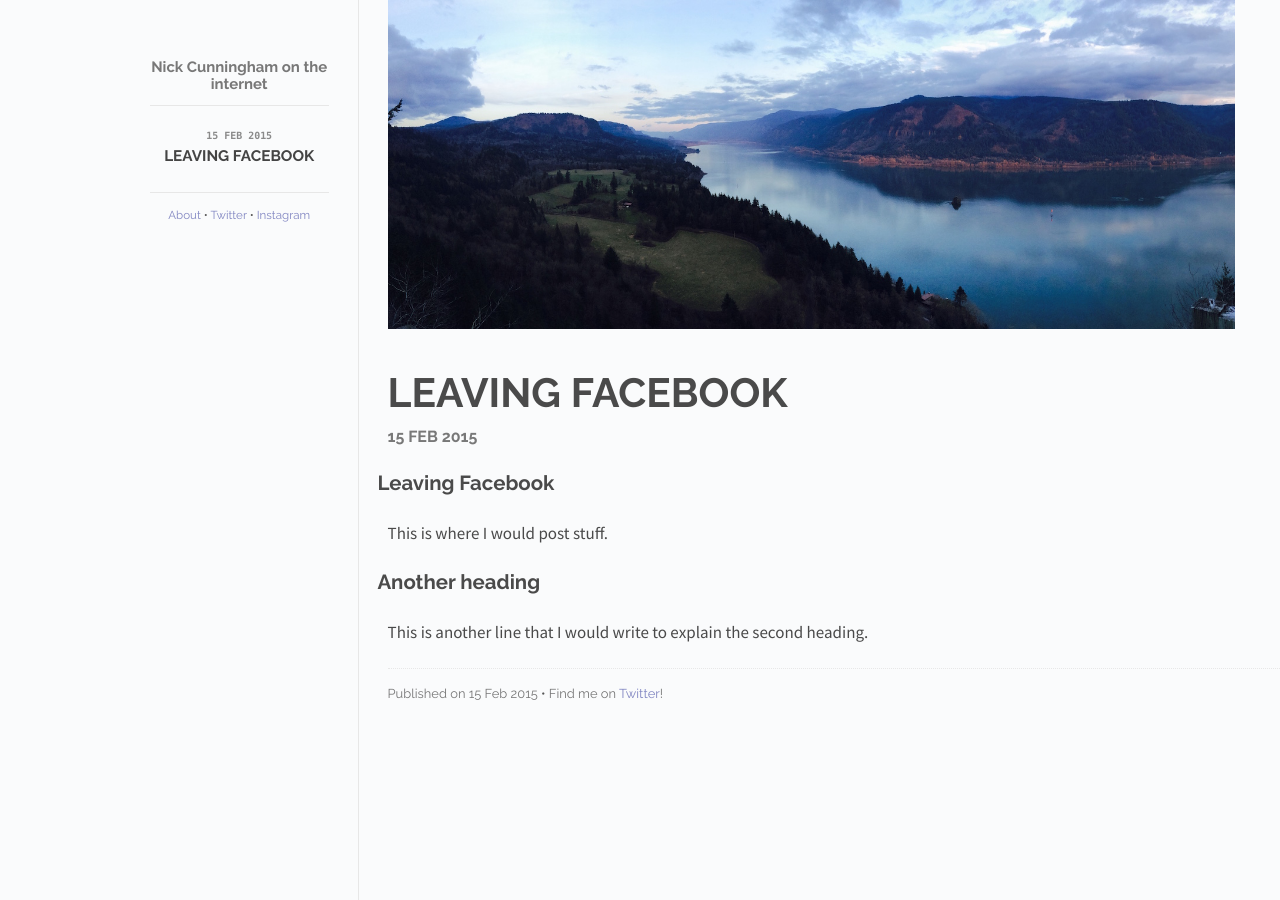
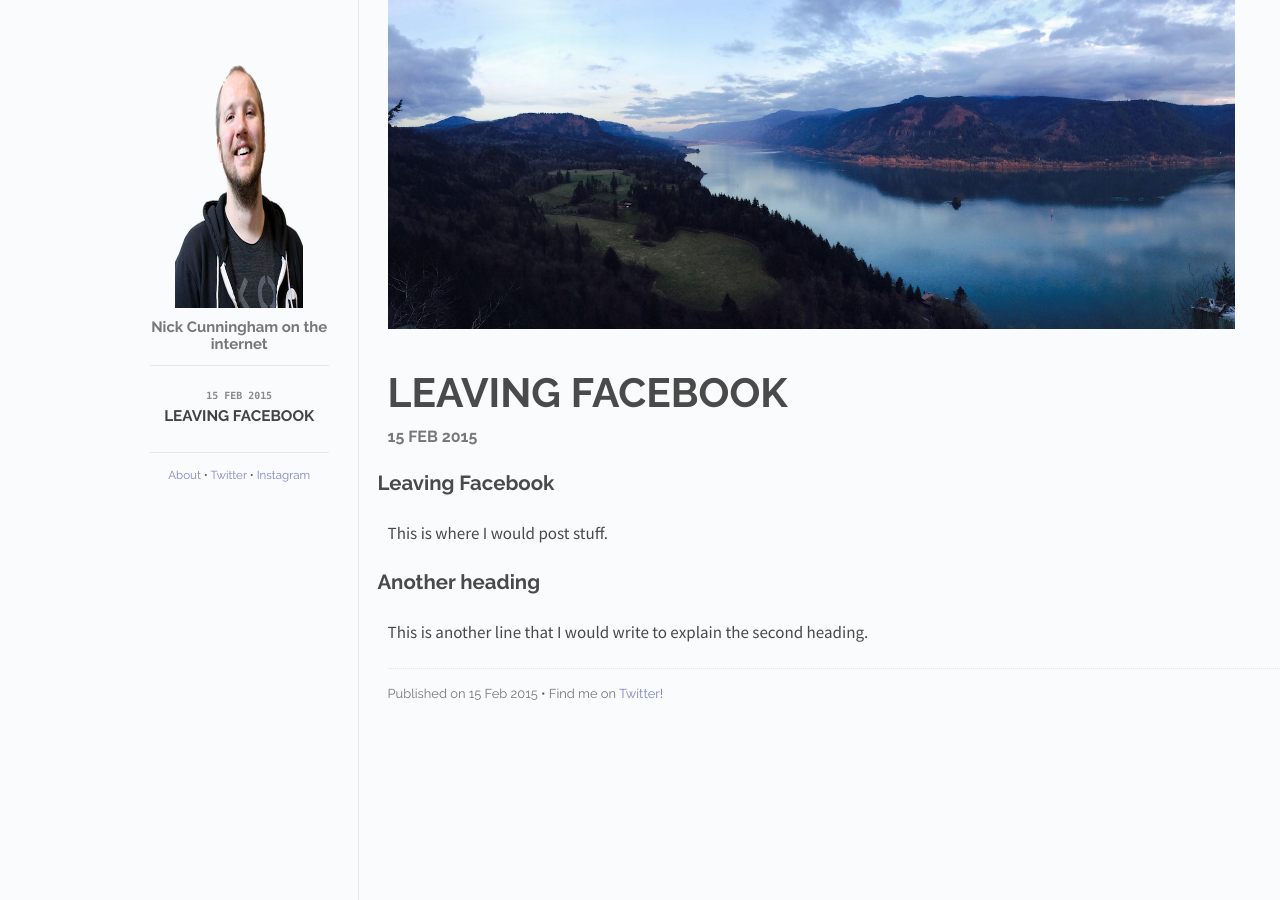
Before and after one commit to cunningham/cunningham.github.io, a Jekyll site: the page built from index.html, in a window 1280 px wide. Built offline with Jekyll 4.4.1, drawn with Linux system fonts in a browser that asks for light colours; Markdown is read by kramdown in place of the engine named in the settings.

Commit message:
my sweet, sweet, face.

```diff
--- a/_layouts/default.html
+++ b/_layouts/default.html
@@ -23,7 +23,7 @@
     <div class="site">
       <div class="sidebar" id="sidebar">
         <div class="header">
-          <!-- <h1 class="title"><a href="/"><img id="logo" src="/images/logo.png"></a></h1> -->
+          <h1 class="title"><a href="/"><img id="logo" width="256" height="256" src="/images/profile.png"></a></h1>
           <span class="tagline">Nick Cunningham on the internet</span>
         </div>
         <div class="posts">
```
Also changed, not shown: images/cover-old.jpg (deleted), images/logo.png (deleted), images/profile.png (added).
